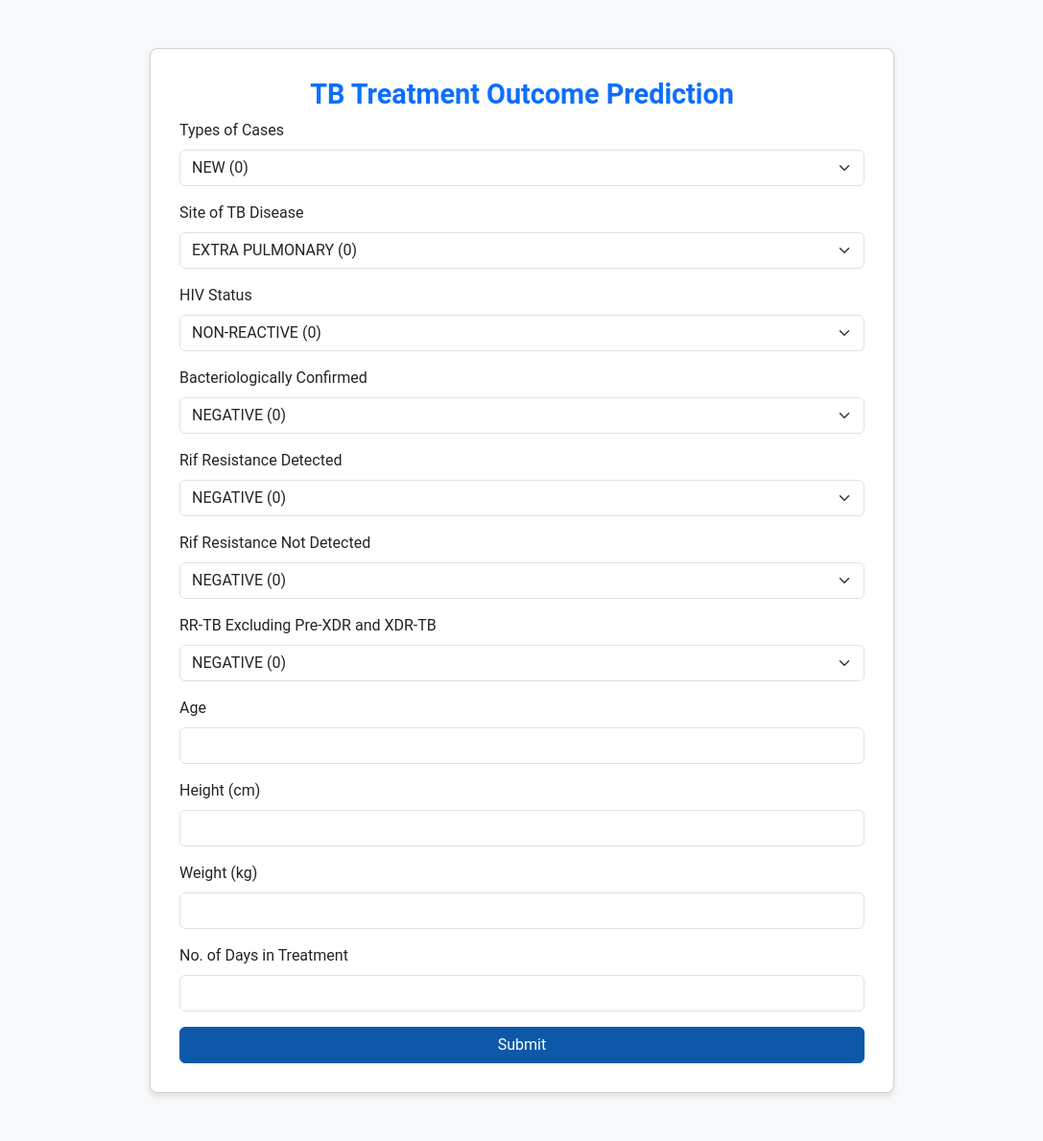
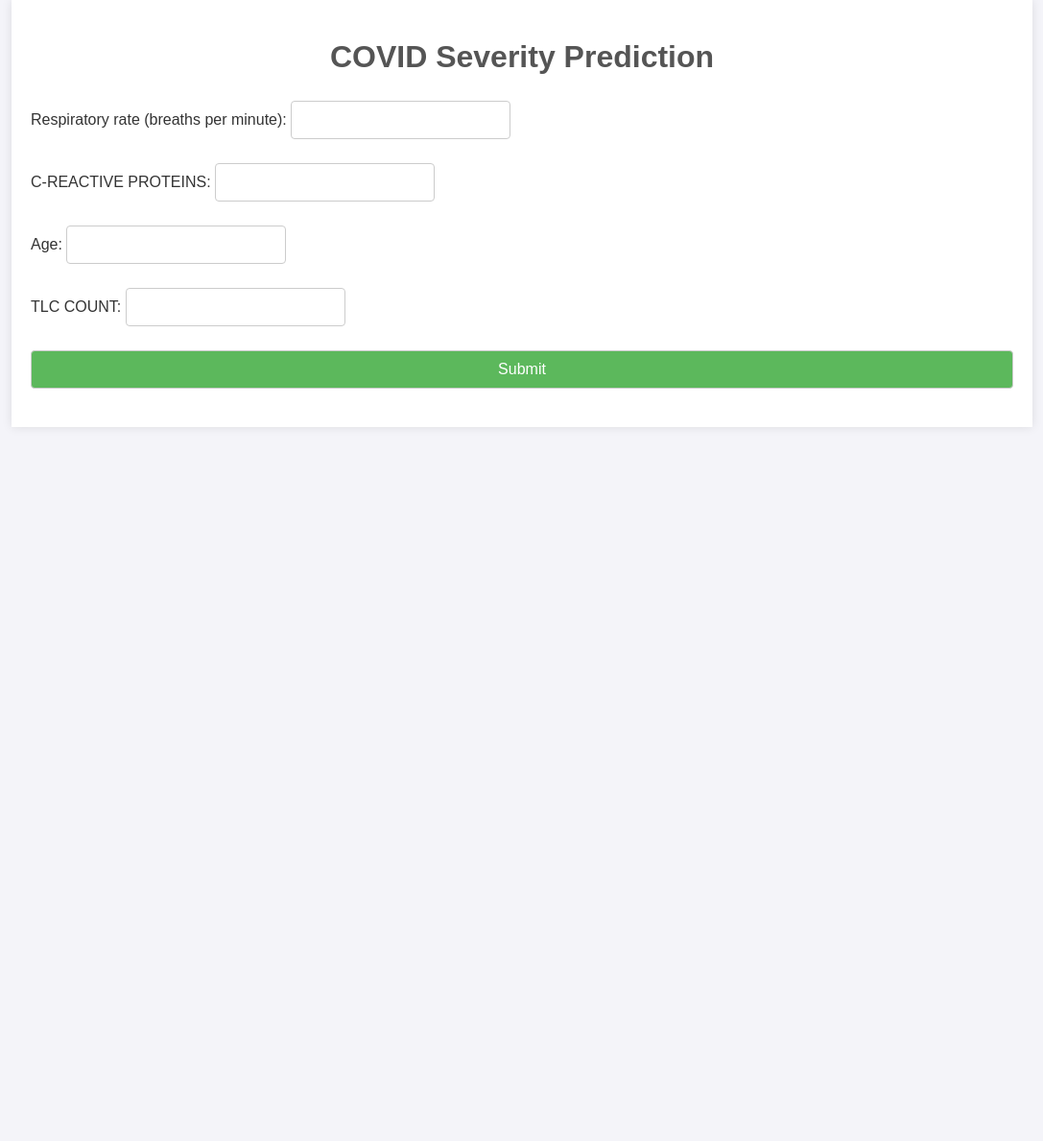
Before and after one commit to geekr-ml/covidseverity, a Python web app: template templates/index.html in a window 1280 px wide. Shown: the whole page at 96% size, without its empty margins (96-1183 px from the left). After the commit the page ends 405 px from the top, so only its background shows below. Run offline with Jinja, Linux system fonts and the light colour scheme; the template is opened without the code that fills it, so the values that code supplies are empty.

Commit message:
Initial Commit

```diff
--- a/templates/index.html
+++ b/templates/index.html
@@ -3,126 +3,31 @@
 <head>
     <meta charset="UTF-8">
     <meta name="viewport" content="width=device-width, initial-scale=1.0">
-    <title>TB Treatment Outcome Prediction</title>
-    <link rel="stylesheet" href="https://cdn.jsdelivr.net/npm/bootstrap@5.3.0/dist/css/bootstrap.min.css">
-    <style>
-        body {
-            background-color: #f8f9fa;
-            font-family: 'Roboto', sans-serif;
-        }
-        .container {
-            max-width: 800px;
-            margin: 50px auto;
-        }
-        .form-card {
-            padding: 30px;
-            background-color: #fff;
-            border-radius: 8px;
-            box-shadow: 0 4px 6px rgba(0, 0, 0, 0.1);
-        }
-        .btn-primary {
-            width: 100%;
-            background-color: #0d58a9;
-            border-color: #0d58a9;
-        }
-        .btn-primary:hover {
-            background-color: #0c6ed8;
-        }
-        .text-primary{
-            font-size: 180%;
-            font-weight:600;
-        }
-    </style>
+    <title>COVID Severity Prediction</title>
+    <link rel="stylesheet" href="{{ url_for('static', filename='styles.css') }}">
 </head>
 <body>
     <div class="container">
-        <div class="card form-card">
-            <h1 class="text-center text-primary">TB Treatment Outcome Prediction</h1>
-            <form action="/predict" method="POST">
-                <div class="mb-3">
-                    <label for="types_of_cases" class="form-label">Types of Cases</label>
-                    <select class="form-select" id="types_of_cases" name="types_of_cases" required>
-                        <option value="0">NEW (0)</option>
-                        <option value="1">PMDT (1)</option>
-                        <option value="2">RETREATMENT: OTHERS RETREATMENT (2)</option>
-                        <option value="3">RECURRENT (3)</option>
-                        <option value="4">RETREATMENT: TREATMENT AFTER FAILURE (4)</option>
-                        <option value="5">RETREATMENT: TREATMENT AFTER LOST TO FOLLOW UP (5)</option>
-                    </select>
-                </div>
-
-                <div class="mb-3">
-                    <label for="site_of_tb_disease" class="form-label">Site of TB Disease</label>
-                    <select class="form-select" id="site_of_tb_disease" name="site_of_tb_disease" required>
-                        <option value="0">EXTRA PULMONARY (0)</option>
-                        <option value="1">PULMONARY (1)</option>
-                    </select>
-                </div>
-
-                <div class="mb-3">
-                    <label for="hiv_status" class="form-label">HIV Status</label>
-                    <select class="form-select" id="hiv_status" name="hiv_status" required>
-                        <option value="0">NON-REACTIVE (0)</option>
-                        <option value="1">POSITIVE (1)</option>
-                        <option value="2">REACTIVE (2)</option>
-                    </select>
-                </div>
-
-                <div class="mb-3">
-                    <label for="bacteriologically_confirmed" class="form-label">Bacteriologically Confirmed</label>
-                    <select class="form-select" id="bacteriologically_confirmed" name="bacteriologically_confirmed" required>
-                        <option value="0">NEGATIVE (0)</option>
-                        <option value="1">POSITIVE (1)</option>
-                    </select>
-                </div>
-
-                <div class="mb-3">
-                    <label for="rif_resistance_detected" class="form-label">Rif Resistance Detected</label>
-                    <select class="form-select" id="rif_resistance_detected" name="rif_resistance_detected" required>
-                        <option value="0">NEGATIVE (0)</option>
-                        <option value="1">POSITIVE (1)</option>
-                    </select>
-                </div>
-
-                <div class="mb-3">
-                    <label for="rif_resistance_not_detected" class="form-label">Rif Resistance Not Detected</label>
-                    <select class="form-select" id="rif_resistance_not_detected" name="rif_resistance_not_detected" required>
-                        <option value="0">NEGATIVE (0)</option>
-                        <option value="1">POSITIVE (1)</option>
-                    </select>
-                </div>
-
-                <div class="mb-3">
-                    <label for="rr_tb" class="form-label">RR-TB Excluding Pre-XDR and XDR-TB</label>
-                    <select class="form-select" id="rr_tb" name="rr_tb" required>
-                        <option value="0">NEGATIVE (0)</option>
-                        <option value="1">POSITIVE (1)</option>
-                    </select>
-                </div>
-
-                <div class="mb-3">
-                    <label for="age" class="form-label">Age</label>
-                    <input type="number" class="form-control" id="age" name="age" required>
-                </div>
-
-                <div class="mb-3">
-                    <label for="height" class="form-label">Height (cm)</label>
-                    <input type="number" class="form-control" id="height" name="height" required>
-                </div>
-
-                <div class="mb-3">
-                    <label for="weight" class="form-label">Weight (kg)</label>
-                    <input type="number" class="form-control" id="weight" name="weight" required>
-                </div>
-
-                <div class="mb-3">
-                    <label for="days_in_treatment" class="form-label">No. of Days in Treatment</label>
-                    <input type="number" class="form-control" id="days_in_treatment" name="days_in_treatment" required>
-                </div>
-
-                <button type="submit" class="btn btn-primary">Submit</button>
-            </form>
-        </div>
+        <h1>COVID Severity Prediction</h1>
+        <form method="POST" action="/predict">
+            <div class="form-group">
+                <label for="respiratory_rate">Respiratory rate (breaths per minute):</label>
+                <input type="number" id="respiratory_rate" name="respiratory_rate" step="0.1" required>
+            </div>
+            <div class="form-group">
+                <label for="c_reactive_proteins">C-REACTIVE PROTEINS:</label>
+                <input type="number" id="c_reactive_proteins" name="c_reactive_proteins" step="0.1" required>
+            </div>
+            <div class="form-group">
+                <label for="age">Age:</label>
+                <input type="number" id="age" name="age" required>
+            </div>
+            <div class="form-group">
+                <label for="tlc_count">TLC COUNT:</label>
+                <input type="number" id="tlc_count" name="tlc_count" step="0.1" required>
+            </div>
+            <button type="submit" class="btn-submit">Submit</button>
+        </form>
     </div>
 </body>
 </html>
```
Also changed, not shown: app.py (+14 -42 lines), requirements.txt (+266 -64 lines), templates/result.html (+5 -38 lines), 1 other file.
